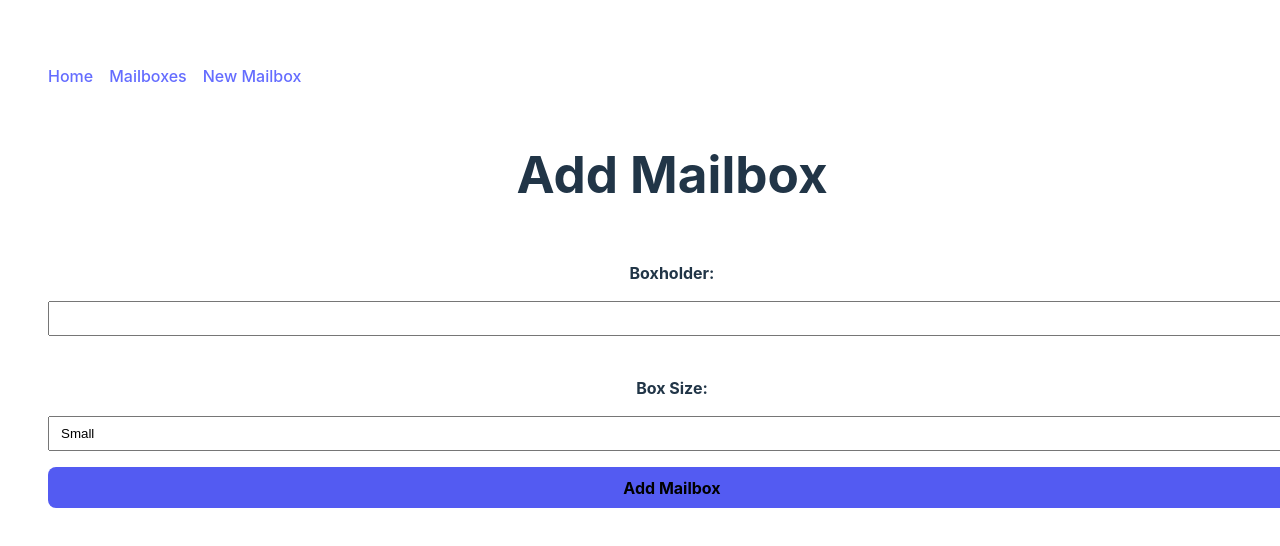
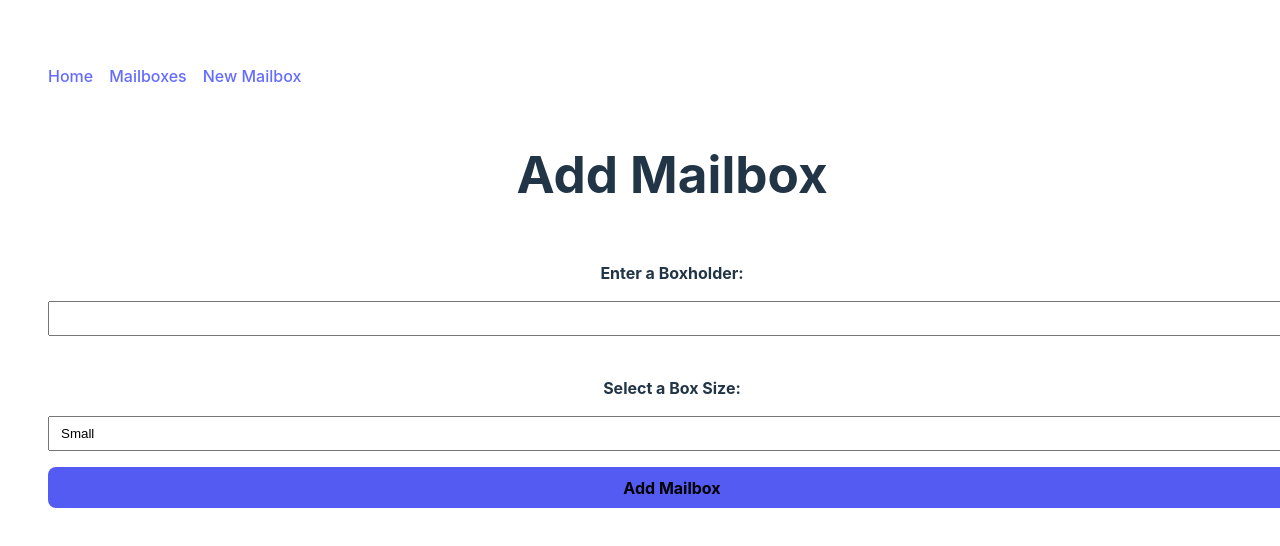
Before and after one commit to cbobak671/react-router-dom-lab, a React (Vite) app: page /new-mailbox in a window 1280 px wide. Shown: the top 546 px of the page. Built offline with nearby package versions, Linux system fonts and the light colour scheme; the HTML template or start-up script is replaced by a standard one.

Commit message:
Fix issue with mailboxdetails not rendering properly

```diff
--- a/src/components/MailboxDetails.jsx
+++ b/src/components/MailboxDetails.jsx
@@ -2,19 +2,20 @@ import React from "react";
 import { useParams } from "react-router-dom";
 
 const MailboxDetails = ({ mailboxes }) => {
-    const { mailboxId } = useParams();
-    const selectedBox = mailboxes.find(mailbox => mailbox._id === Number(mailboxId));
-if(!selectedBox) {
-    return <div>Mailbox does not exist!</div>
-}
+  const { mailboxId } = useParams();
+  const selectedBox = mailboxes.find((mailbox) => mailbox._id === mailboxId);
+  if (!selectedBox) {
+    return <div>Mailbox does not exist!</div>;
+  }
 
   return (
     <div>
-  <h1>Mailbox Details</h1>
-  <p>ID: {selectedBox._id}</p>
-  <p>Boxholder: {selectedBox.boxHolder}</p>
-  <p>Box size: {selectedBox.boxSize}</p>
-  </div>
-)};
+      <h1>{selectedBox._id}</h1>
+      <h2>Details</h2>
+      <p>Boxholder: {selectedBox.boxHolder}</p>
+      <p>Box size: {selectedBox.boxSize}</p>
+    </div>
+  );
+};
 
 export default MailboxDetails;
--- a/src/components/MailboxForm.jsx
+++ b/src/components/MailboxForm.jsx
@@ -29,7 +29,7 @@ const MailboxForm = ({ addBox }) => {
       <section>
         <h1>Add Mailbox</h1>
       </section>
-      <label htmlFor="boxholder">Boxholder: </label>
+      <label htmlFor="boxHolder">Enter a Boxholder: </label>
       <input
         type="text"
         name="boxHolder"
@@ -38,7 +38,7 @@ const MailboxForm = ({ addBox }) => {
         onChange={handleChange}
       />
       <br />
-      <label htmlFor="boxsize">Box Size: </label>
+      <label htmlFor="boxSize">Select a Box Size: </label>
       <select
         name="boxSize"
         id="boxSize"
```
